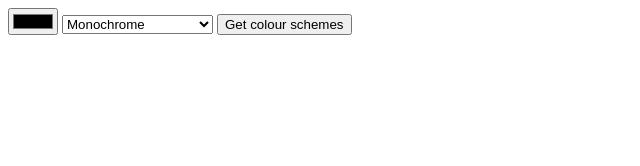
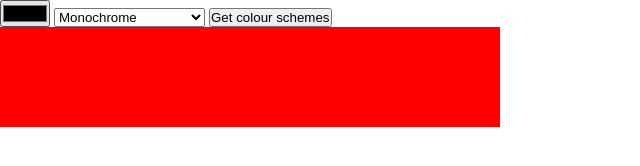
Before and after one commit to Juliaxtran/Color-Scheme-Generator, a plain HTML site: page index.html in a window 1280 px wide. Shown: the whole page, without its empty margins (0-640 px from the left). Drawn offline with Linux system fonts and the light colour scheme.

Commit message:
Javascript colors

```diff
--- a/index.html
+++ b/index.html
@@ -4,8 +4,9 @@
   <meta charset="UTF-8">
   <meta http-equiv="X-UA-Compatible" content="IE=edge">
   <meta name="viewport" content="width=device-width, initial-scale=1.0">
+  <link rel="stylesheet" href="styles.css">
   <title>Colour Scheme Generator </title>
-  <link rel="stylesheet" href="styles.css">
+
 </head>
 <body>
 <div class="container">
@@ -25,7 +26,13 @@
       <button type="submit">Get colour schemes</button>
     </form>
   </div>
-  <div class="main-content"></div>
+  <div class="main-content">
+    <div class="color one"></div>
+    <div class="color color-two"></div>
+    <div class="color three"></div>
+    <div class="color four"></div>
+    <div class="color five"></div>
+  </div>
 
 </div>
 <script src="index.js"></script>
--- a/index.js
+++ b/index.js
@@ -1,6 +1,18 @@
 const colorInput = document.getElementById("color");
 const modeInput = document.getElementById("mode");
 const url = "https://www.thecolorapi.com"
+const colorTwo = document.querySelector(".color-two");
+
+const getColor = () => {
+  fetch(`${url}/scheme?hex=00000&mode=monochrome&count=5`)
+  // fetch(`${url}/scheme?hex=${color}&mode=${mode}&count=5`)
+    .then(res => res.json())
+    .then(data => {
+      console.log(data.colors);
+      console.log(data.colors[0].hex.value);
+      colorTwo.style.backgroundColor = `${data.colors[0].hex.value}`;
+    })
+}
 
 
 
@@ -8,19 +20,13 @@ const url = "https://www.thecolorapi.com"
 document.getElementById("form").addEventListener("submit", (e) => {
   e.preventDefault();
   const color = colorInput.value.substring(1);
-  console.log('color: ', color);
+  console.log(color);
   const mode = modeInput.value;
-  console.log('options: ', mode);
+  console.log(mode);
   getColor();
 })
 
-const getColor = () => {
-  fetch(`${url}/scheme?hex=${color}&mode=${mode}&count=5`)
-  .then(res => res.json())
-  .then(data => {
-    console.log(data);
-  })
-  .catch(err => console.log(err));
-  }
+
+
 
     // fetch(`${url}/scheme?hex=00000&mode=monochrome&count=5`)
--- a/styles.css
+++ b/styles.css
@@ -0,0 +1,14 @@
+* {
+margin: 0;
+padding: 0;
+}
+
+.main-content{
+  display: flex;
+}
+
+.color {
+width: 100px;
+height: 100px;
+background-color: red;
+}
```
